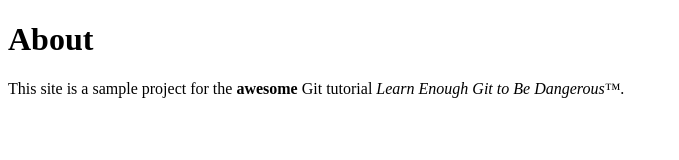
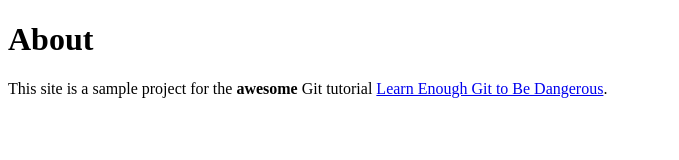
Before and after one commit to JoshWeisman/learnenoughwebsite, a plain HTML site: page about.html in a window 1280 px wide. Shown: the whole page, without its empty margins (0-679 px from the left). Drawn offline with Linux system fonts and the light colour scheme.

Commit message:
Add link to tutorial title in 'about' page

```diff
--- a/about.html
+++ b/about.html
@@ -13,7 +13,7 @@
     <h1>About</h1>
 
     <p>
-    This site is a sample project for the <strong>awesome</strong> Git tutorial <em>Learn Enough Git to Be Dangerous™</em>.
+    This site is a sample project for the <strong>awesome</strong> Git tutorial <a href="http://learnenough.com/git-tutorial"<em>Learn Enough Git to Be Dangerous</em></a>.
     </p>
 
   </body>
```
